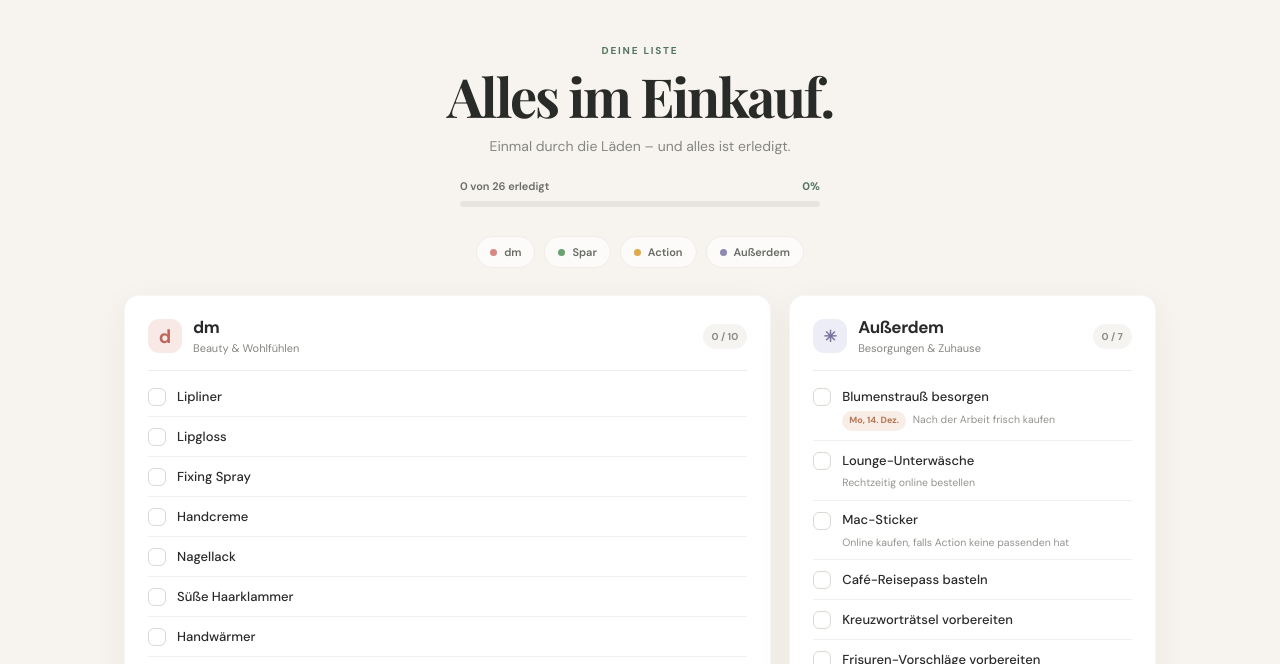
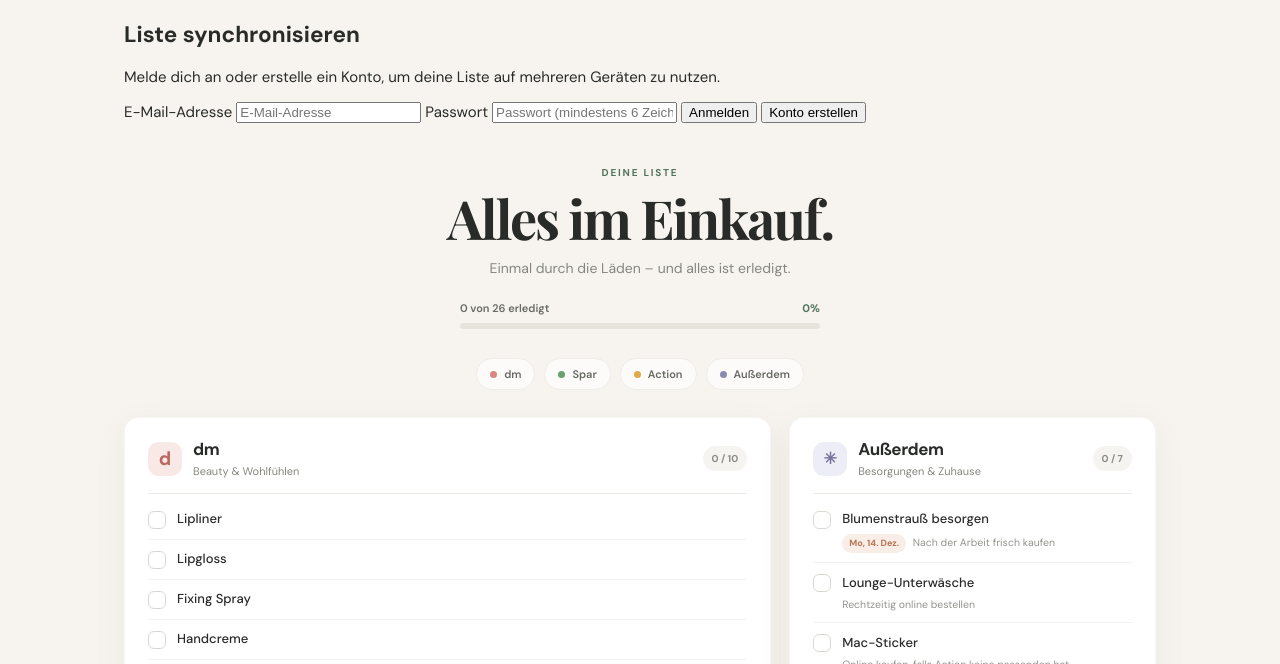
Before and after one commit to Jaakoo06/Einkaufsliste, a plain HTML site: page index.html in a window 1280 px wide. Shown: the part 69-733 px from the top of the page. Drawn offline with nearby package versions, Linux system fonts and the light colour scheme.

Commit message:
Enhance index.html with versioned resources and auth section
Updated stylesheet and script references to include versioning. Added account synchronization section with authentication form.

```diff
--- a/index.html
+++ b/index.html
@@ -6,8 +6,8 @@
   <meta name="theme-color" content="#f7f4ef">
   <meta name="description" content="Deine übersichtliche Einkaufsliste für dm, Spar, Action und mehr.">
   <title>Einkaufsliste – Besorgungen</title>
-  <link rel="stylesheet" href="style.css">
-  <script src="script.js" defer></script>
+  <link rel="stylesheet" href="style.css?v=3">
+  <script type="module" src="script.js?v=3"></script>
 </head>
 <body>
   <main class="app-shell">
@@ -15,6 +15,25 @@
       <div class="brand"><span class="brand-icon" aria-hidden="true">✓</span><span>Besorgungen</span></div>
       <button class="reset-button" id="reset-button" type="button" aria-label="Alle Häkchen entfernen">Zurücksetzen</button>
     </header>
+
+    <section class="account-panel" aria-labelledby="account-title">
+      <div class="account-copy">
+        <h2 id="account-title">Liste synchronisieren</h2>
+        <p id="sync-status" aria-live="polite">Melde dich an oder erstelle ein Konto, um deine Liste auf mehreren Geräten zu nutzen.</p>
+      </div>
+      <form id="auth-form" class="auth-form">
+        <label class="visually-hidden" for="auth-email">E-Mail-Adresse</label>
+        <input id="auth-email" name="email" type="email" autocomplete="email" placeholder="E-Mail-Adresse" required>
+        <label class="visually-hidden" for="auth-password">Passwort</label>
+        <input id="auth-password" name="password" type="password" autocomplete="current-password" placeholder="Passwort (mindestens 6 Zeichen)" minlength="6" required>
+        <button type="submit" name="action" value="signin">Anmelden</button>
+        <button type="submit" name="action" value="signup" class="signup-button">Konto erstellen</button>
+      </form>
+      <div id="signed-in-panel" class="signed-in-panel" hidden>
+        <span id="signed-in-email"></span>
+        <button id="signout-button" type="button">Abmelden</button>
+      </div>
+    </section>
 
     <section class="welcome" aria-labelledby="page-title">
       <p class="eyebrow">DEINE LISTE</p>
@@ -88,7 +107,7 @@
       </div>
 
       <aside class="extra-card" id="extra" data-group="extra">
-        <div class="section-heading"><div class="store-title"><span class="store-mark extra-mark">✳</span><div><h2>Außerdem</h2><p>Besorgungen & Zuhause</p></div></div><span class="section-count" data-count-for="extra">0 / 7</span></div>
+          <div class="section-heading"><div class="store-title"><span class="store-mark extra-mark">✳</span><div><h2>Außerdem</h2><p>Besorgungen & Zuhause</p></div></div><span class="section-count" data-count-for="extra">0 / 7</span></div>
         <ul class="checklist extra-list">
           <li class="dated-item"><label class="item"><input type="checkbox" data-id="extra-blumen"><span class="custom-check"></span><span class="item-name">Blumenstrauß besorgen</span></label><span class="item-note"><span class="date-pill">Mo, 14. Dez.</span> Nach der Arbeit frisch kaufen</span></li>
           <li><label class="item"><input type="checkbox" data-id="extra-unterwaesche"><span class="custom-check"></span><span class="item-name">Lounge-Unterwäsche</span></label><span class="item-note">Rechtzeitig online bestellen</span></li>
```
